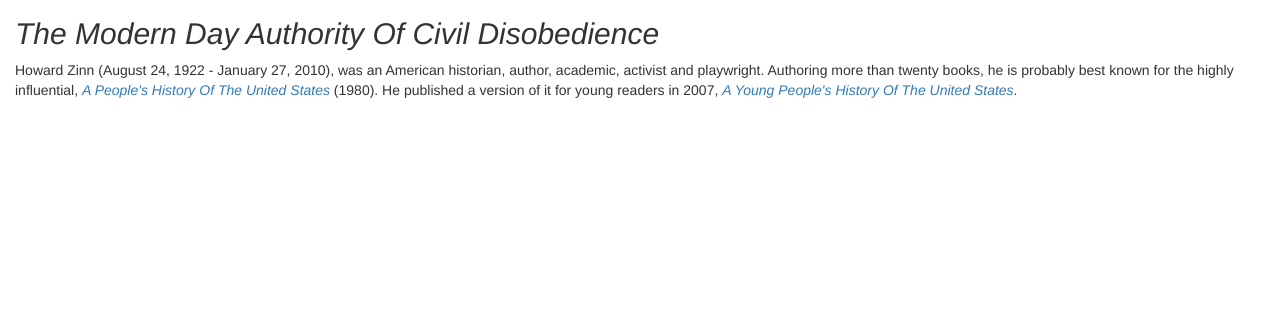
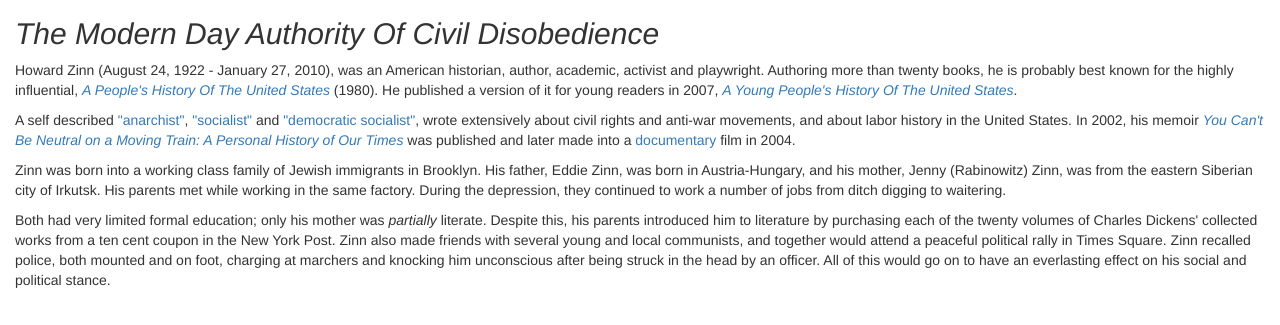
Before and after one commit to mvaden/tributepage-fcc, a plain HTML site: page index.html in a window 1280 px wide. Shown: the part 63-388 px from the top of the page. Drawn offline with nearby package versions, Linux system fonts and the light colour scheme.

Commit message:
More content...

```diff
--- a/index.html
+++ b/index.html
@@ -16,13 +16,18 @@
     </head>
 
     <body>
+
         <h1><b>Dr. Howard Zinn</b></h1>
         <h2><i>The Modern Day Authority Of Civil Disobedience</i></h2>
+
         <p>Howard Zinn (August 24, 1922 - January 27, 2010), was an American historian, author, academic, activist and playwright. Authoring more than twenty books, he is probably best known for the highly influential, <a href="http://zinnedproject.org/materials/a-peoples-history-of-the-united-states/" target="_blank"><i>A People's History Of The United States</i></a> (1980). He published a version of it for young readers in 2007, <a href="http://zinnedproject.org/materials/a-young-peoples-history-of-the-united-states/" target="_blank"><i>A Young People's History Of The United States</i></a>.</p>
 
+        <p>A self described <a href="http://flag.blackened.net/ias/13zinn.htm">"anarchist"</a>, <a href="http://flag.blackened.net/ias/13zinn.htm">"socialist"</a> and <a href="https://www.youtube.com/watch?v=VJ9UChMSJPU">"democratic socialist"</a>, wrote extensively about civil rights and anti-war movements, and about labor history in the United States. In 2002, his memoir <a href="http://zinnedproject.org/materials/you-cant-be-neutral-on-a-moving-train-a-personal-history-of-our-times/"><i>You Can't Be Neutral on a Moving Train: A Personal History of Our Times</i></a> was published and later made into a <a href="http://zinnedproject.org/materials/you-cant-be-neutral-on-a-moving-train-dvd/">documentary</a> film in 2004.</p>
+
+        <p>Zinn was born into a working class family of Jewish immigrants in Brooklyn. His father, Eddie Zinn, was born in Austria-Hungary, and his mother, Jenny (Rabinowitz) Zinn, was from the eastern Siberian city of Irkutsk. His parents met while working in the same factory. During the depression, they continued to work a number of jobs from ditch digging to waitering.</p>
+
+        <p>Both had very limited formal education; only his mother was <i>partially</i> literate. Despite this, his parents introduced him to literature by purchasing each of the twenty volumes of Charles Dickens' collected works from a ten cent coupon in the New York Post. Zinn also made friends with several young and local communists, and together would attend a peaceful political rally in Times Square. Zinn recalled police, both mounted and on foot, charging at marchers and knocking him unconscious after being struck in the head by an officer. All of this would go on to have an everlasting effect on his social and political stance.</p>
         <!-- <p></p>
-        <p></p>
-        <p></p>
         <p></p>
         <p></p>
         <p></p>
```
